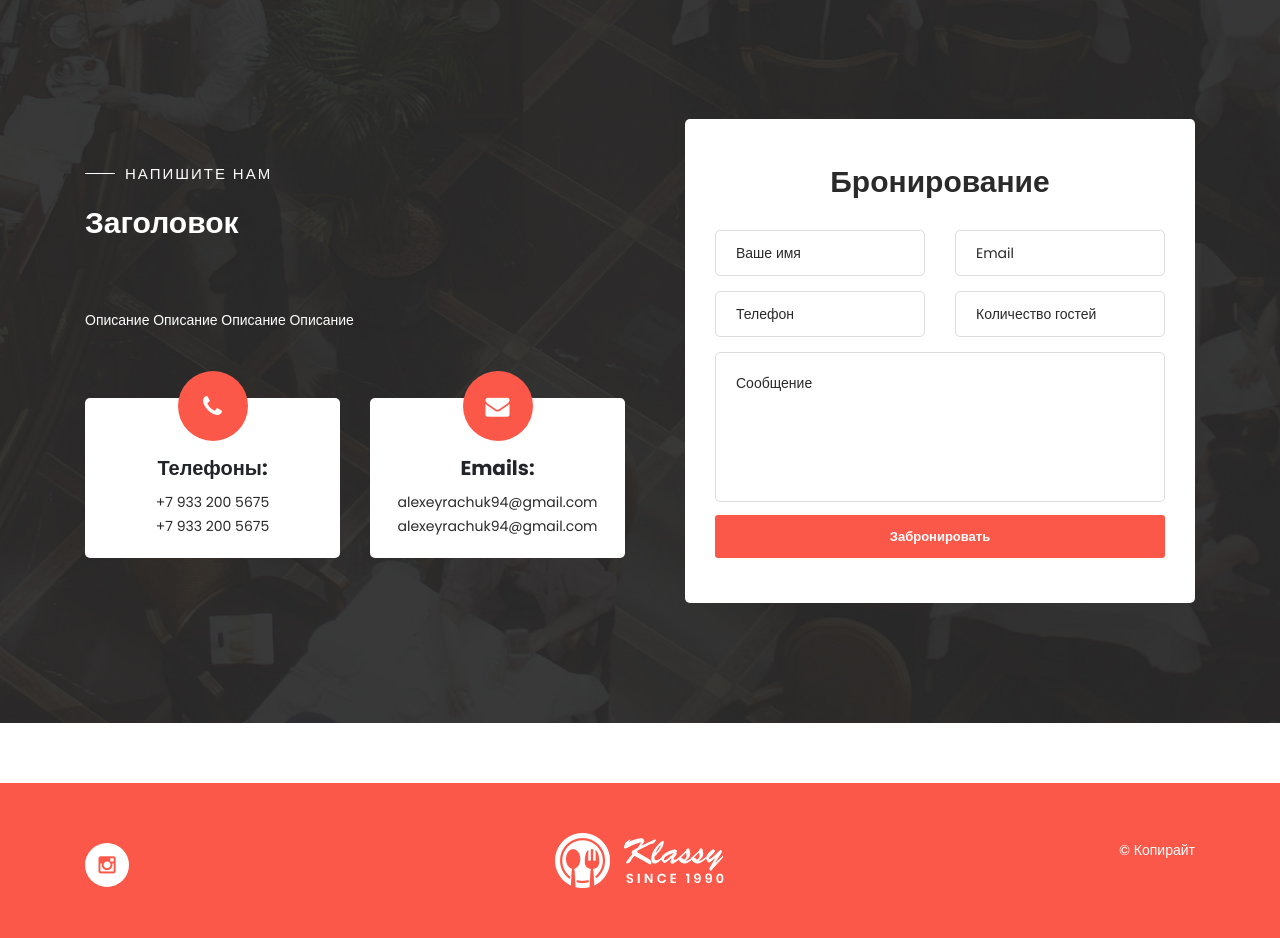
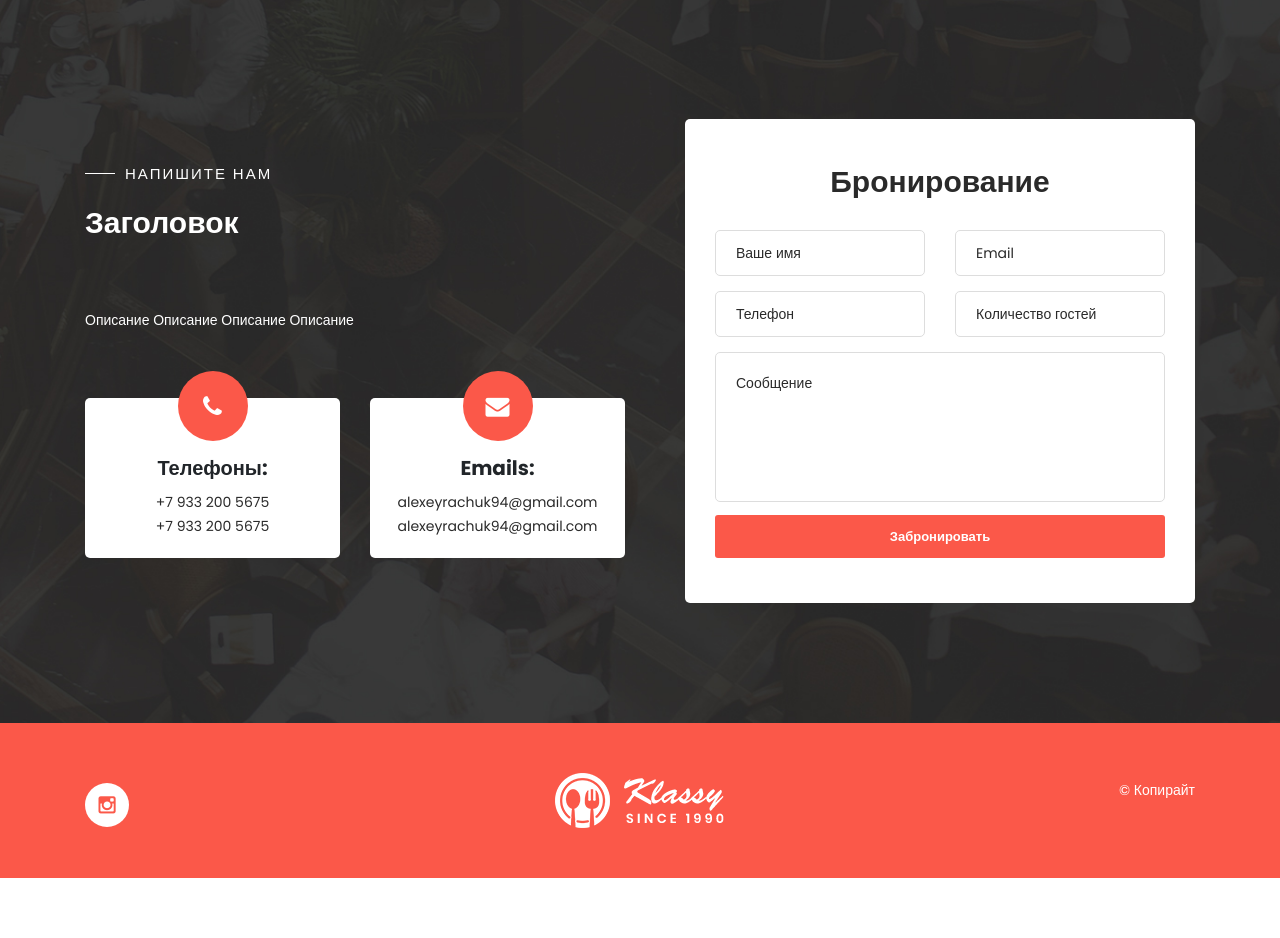
Before and after one commit to AlexeyRachuk/cafe, a Django app: page / in a window 1280 px wide. Shown: the part 4086-5024 px from the top of the page. After the commit the page ends 4964 px from the top, so only its background shows below. Run offline with Django 4.2, Linux system fonts and the light colour scheme; data comes from the database, SQL or seed files in the repository; both versions use the stored data as it was after the commit; some libraries are stand-ins or nearby versions.

Commit message:
com 04.09

```diff
--- a/cafe/static/css/templatemo-klassy-cafe.css
+++ b/cafe/static/css/templatemo-klassy-cafe.css
@@ -1468,7 +1468,6 @@ footer
 */
 
 footer {
-  margin-top: 60px;
   padding: 50px 0px;
   background-color: #fb5849;
 }
```
Also changed, not shown: cafe/templates/index.html (+0 -12 lines), cafe/db.sqlite3.
